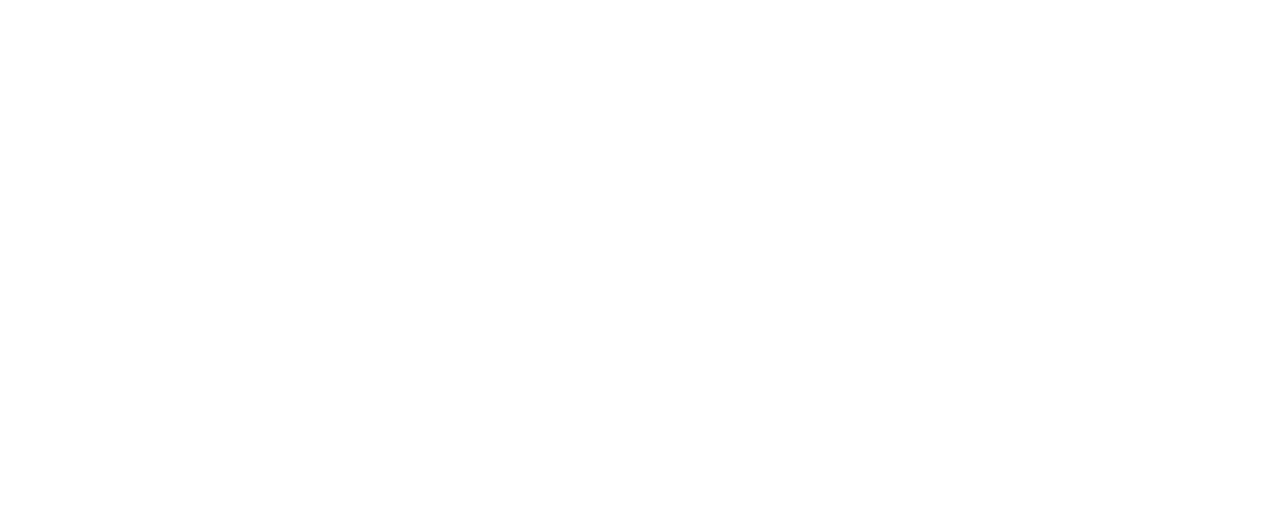
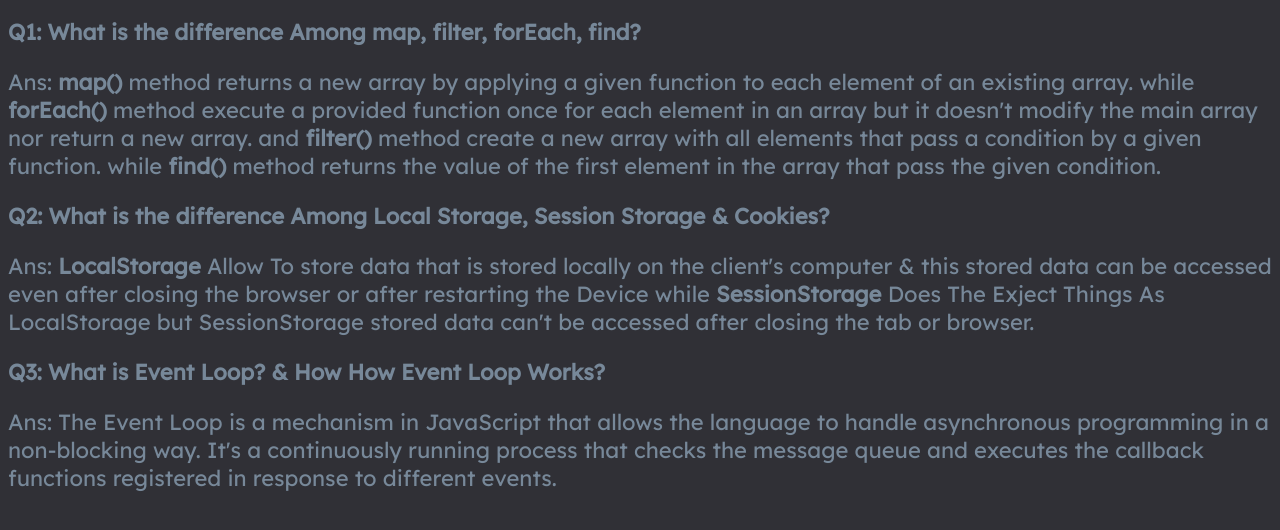
Before and after one commit to z1script/quiz-hero, a plain HTML site: page blog.html in a window 1280 px wide. Drawn offline with Linux system fonts and the light colour scheme.

Commit message:
blog added

```diff
--- a/blog.html
+++ b/blog.html
@@ -5,6 +5,49 @@
     <meta http-equiv="X-UA-Compatible" content="IE=edge" />
     <meta name="viewport" content="width=device-width, initial-scale=1.0" />
     <title>Blog</title>
+    <style>
+      @import url("https://fonts.googleapis.com/css2?family=Lexend&display=swap");
+      body {
+        color: lightslategray;
+        background-color: rgb(48, 48, 54);
+      }
+      * {
+        font-size: 22px;
+        font-family: "Lexend", sans-serif;
+      }
+    </style>
   </head>
-  <body></body>
+  <body>
+    <h2>Q1: What is the difference Among map, filter, forEach, find?</h2>
+    <p>
+      Ans: <span style="font-weight: bold">map()</span> method returns a new
+      array by applying a given function to each element of an existing array.
+      while <span style="font-weight: bold">forEach()</span> method execute a
+      provided function once for each element in an array but it doesn't modify
+      the main array nor return a new array. and
+      <span style="font-weight: bold">filter()</span> method create a new array
+      with all elements that pass a condition by a given function. while
+      <span style="font-weight: bold">find()</span> method returns the value of
+      the first element in the array that pass the given condition.
+    </p>
+
+    <h2>
+      Q2: What is the difference Among Local Storage, Session Storage & Cookies?
+    </h2>
+    <p>
+      Ans: <span style="font-weight: bold">LocalStorage</span> Allow To store
+      data that is stored locally on the client's computer & this stored data
+      can be accessed even after closing the browser or after restarting the
+      Device while <span style="font-weight: bold">SessionStorage</span> Does
+      The Exject Things As LocalStorage but SessionStorage stored data can't be
+      accessed after closing the tab or browser.
+    </p>
+    <h2>Q3: What is Event Loop? & How How Event Loop Works?</h2>
+    <p>
+      Ans: The Event Loop is a mechanism in JavaScript that allows the language
+      to handle asynchronous programming in a non-blocking way. It's a
+      continuously running process that checks the message queue and executes
+      the callback functions registered in response to different events.
+    </p>
+  </body>
 </html>
```
